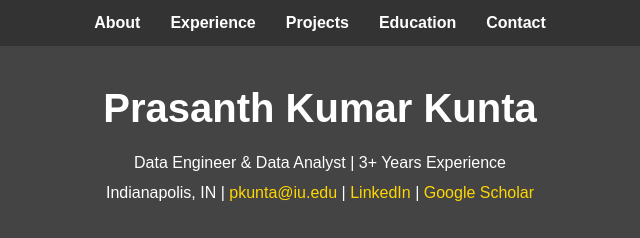
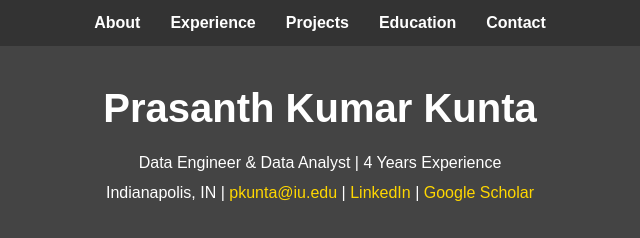
Before and after one commit to prasanthkunta/prasanthkunta.github.io, a plain HTML site: page index.html in a window 1280 px wide. Shown: the top 238 px of the page, 320-960 px from the left. Drawn offline with Linux system fonts and the light colour scheme.

Commit message:
index.html

```diff
--- a/index.html
+++ b/index.html
@@ -22,7 +22,7 @@
     <!-- Header Section -->
     <header>
         <h1>Prasanth Kumar Kunta</h1>
-        <p>Data Engineer & Data Analyst | 3+ Years Experience</p>
+        <p>Data Engineer & Data Analyst | 4 Years Experience</p>
         <p>Indianapolis, IN | <a href="mailto:pkunta@iu.edu">pkunta@iu.edu</a> | <a href="https://www.linkedin.com/in/prasanth-kumar-2a2b69327" target="_blank">LinkedIn</a> | <a href="#">Google Scholar</a></p>
     </header>
 
```
